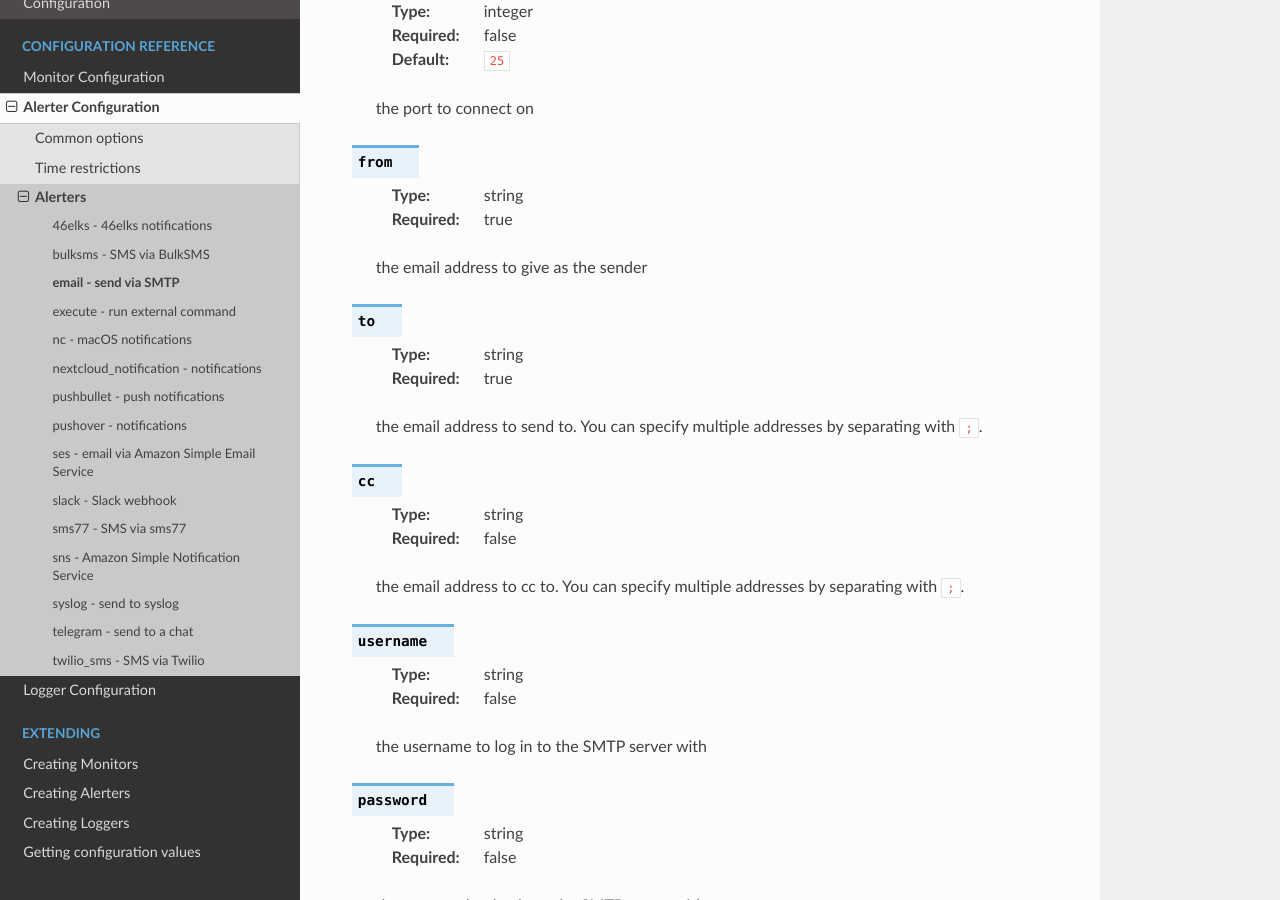
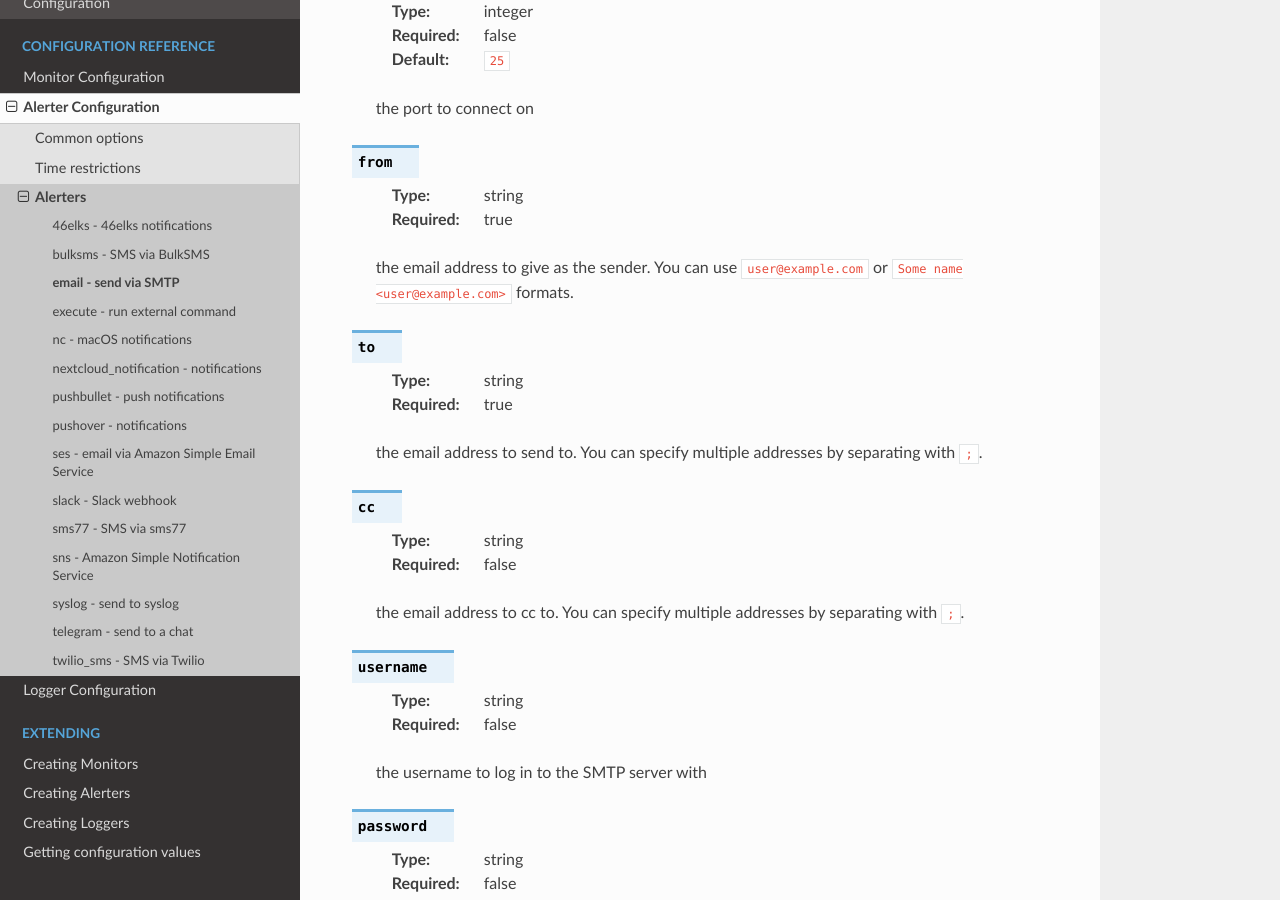
Before and after one commit to jamesoff/simplemonitor, a Sphinx documentation site: the page built from docs/alerters/email.rst, in a window 1280 px wide and 900 px high, scrolled down 459 px. Built offline with Sphinx 7.4.7 and the Read the Docs theme 2.0.0, drawn with Linux system fonts in a browser that asks for light colours; pages that are not in the unit, such as notebooks, are missing from menus.

Commit message:
Update email docs to mention address formats
Closes #1338

Reported-by: cpina on github

```diff
--- a/docs/alerters/email.rst
+++ b/docs/alerters/email.rst
@@ -23,7 +23,7 @@ email - send via SMTP
     :type: string
     :required: true
 
-    the email address to give as the sender
+    the email address to give as the sender. You can use ``user@example.com`` or ``Some name <user@example.com>`` formats.
 
 .. confval:: to
 
```
